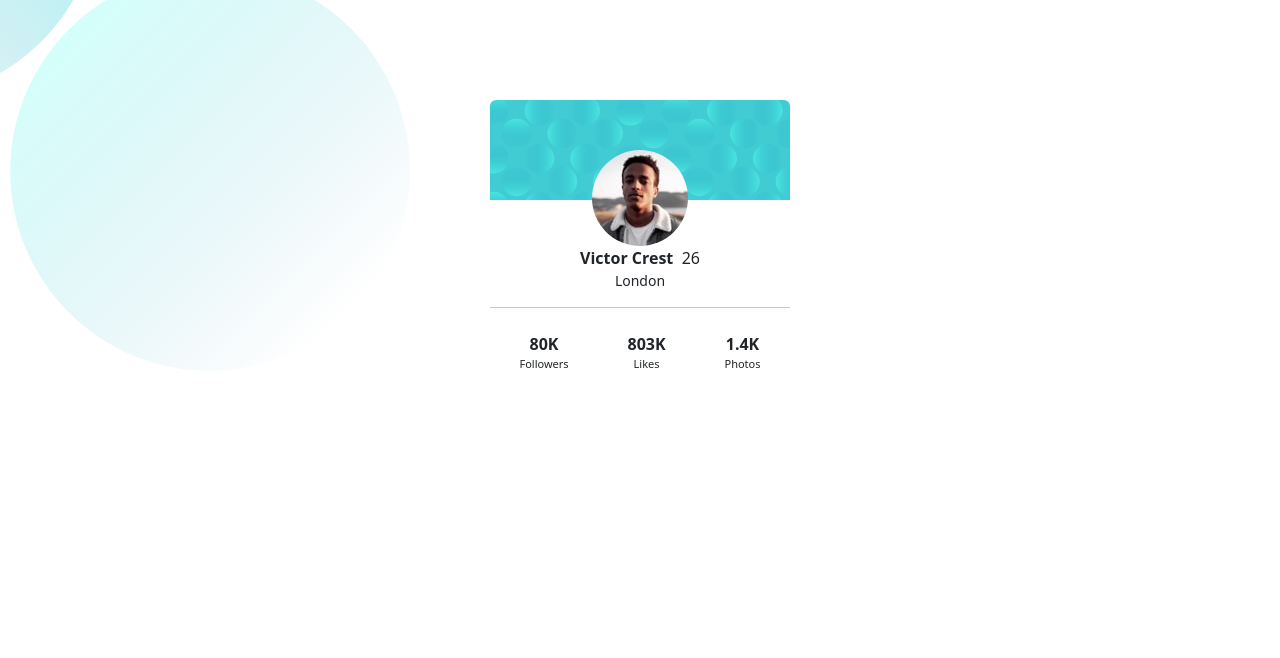
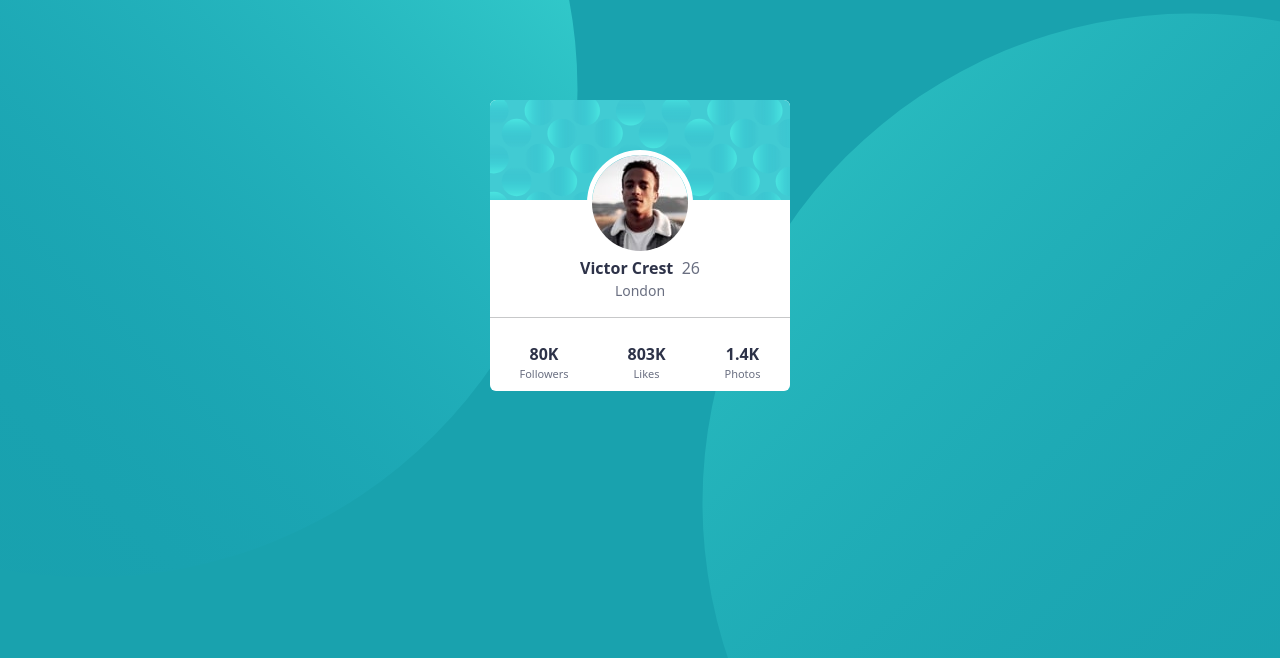
Before and after one commit to abarhub/frontendmentor, a plain HTML site: page profile-card-component-main/index.html in a window 1280 px wide. Drawn offline with nearby package versions, Linux system fonts and the light colour scheme; a web font is replaced by a local one.

Commit message:
amélioration de l'affichage

```diff
--- a/profile-card-component-main/index.html
+++ b/profile-card-component-main/index.html
@@ -12,43 +12,73 @@
 
   <!-- Feel free to remove these styles or customise in your own stylesheet 👍 -->
   <style>
+    :root {
+      --dark-cyan-color: hsl(185, 75%, 39%);
+      --very-dark-desaturated-blue-color: hsl(229, 23%, 23%);
+      --dark-grayish-blue-color: hsl(227, 10%, 46%);
+      --dark-grey-color: hsl(0, 0%, 59%);
+
+      --font-bold: 700;
+      --font-light: 400;
+    }
+    /*
+
+Dark cyan: hsl(185, 75%, 39%)
+Very dark desaturated blue: hsl(229, 23%, 23%)
+Dark grayish blue: hsl(227, 10%, 46%)
+
+Dark gray: hsl(0, 0%, 59%)
+
+
+    */
     body {
       font-family: "Kumbh Sans",serif;
-      font-size: 2.5em;
+      font-size: 18px;
 
       background-image: url(images/bg-pattern-top.svg), url(images/bg-pattern-bottom.svg);
-      background-position: top -300px left -300px, bottom 10px left 10px;
+      /*background-position: top -300px left -300px, bottom 10px left 10px;*/
+      background-position: left -400px top -400px,right -400px bottom -600px;
       background-repeat: no-repeat;
-      background-size: 400px;
-      background-color: darkcyan; /* hsl(185, 75%, 39%);*/
+      /*background-size: 400px;*/
+      /*background-color: darkcyan; !* hsl(185, 75%, 39%);*!*/
+      background-color: var(--dark-cyan-color) !important;
     }
 
     /*.attribution { font-size: 11px; text-align: center; }*/
     /*.attribution a { color: hsl(228, 45%, 44%); }*/
 
     .name {
-      font-weight: 700;
+      color: var(--very-dark-desaturated-blue-color);
+      font-weight: var(--font-bold);
     }
 
     .age {
-      font-weight: 400;
+      font-weight: var(--font-light);
+      color: var(--dark-grayish-blue-color);
     }
 
     .city{
-      font-weight: 400;
+      font-weight: var(--font-light);
       font-size: 14px;
+      color: var(--dark-grayish-blue-color);
     }
 
 
     .number {
-      font-weight: 700;
+      color: var(--very-dark-desaturated-blue-color);
+      font-weight: var(--font-bold);
       text-align: center;
     }
 
     .label-number {
-      font-weight: 400;
+      font-weight: var(--font-light);
       font-size: 11px;
       text-align: center;
+      color: var(--dark-grayish-blue-color);
+    }
+
+    hr {
+      color: var(--dark-grey-color);
     }
 
   </style>
@@ -69,7 +99,7 @@
   </div>
 
   <div style="margin-top: -50px;margin-left: auto; margin-right: auto">
-    <img src="images/image-victor.jpg" class="rounded-circle">
+    <img src="images/image-victor.jpg" class="rounded-circle" style="border: 5px solid white">
   </div>
 
   <div class="d-flex" style="margin-left: auto; margin-right: auto;">
```
